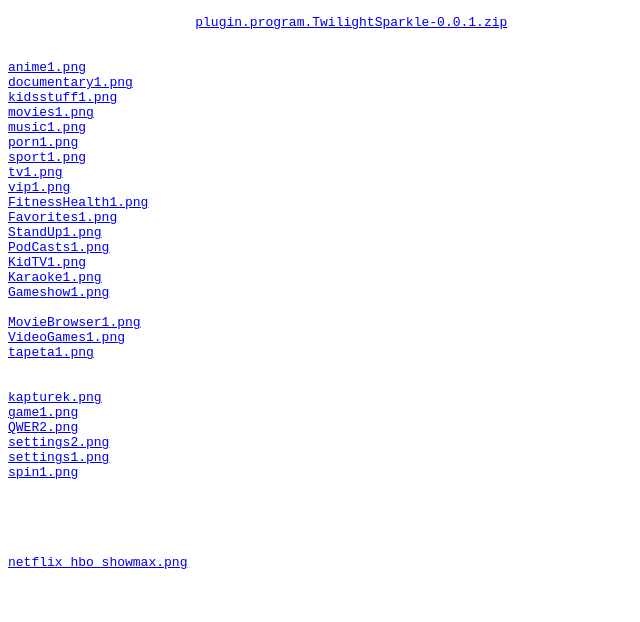
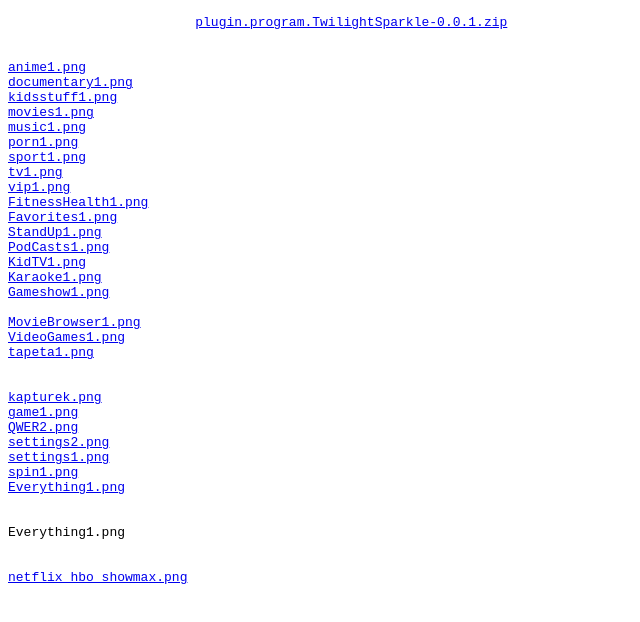
Before and after one commit to anon2018/TwilightSparkle, a plain HTML site: page docs/index.html in a window 1280 px wide. Shown: the part 66-688 px from the top of the page, without its empty margins (0-640 px from the left). Drawn offline with Linux system fonts and the light colour scheme.

Commit message:
Update index.html

```diff
--- a/docs/index.html
+++ b/docs/index.html
@@ -37,9 +37,10 @@
 <a href="settings2.png">settings2.png</a>
 <a href="settings1.png">settings1.png</a>
 <a href="spin1.png">spin1.png</a>
+<a href="Everything1.png">Everything1.png</a>
 
 
-
+Everything1.png
 
 
 <a href="netflix_hbo_showmax.png">netflix_hbo_showmax.png</a>
```
